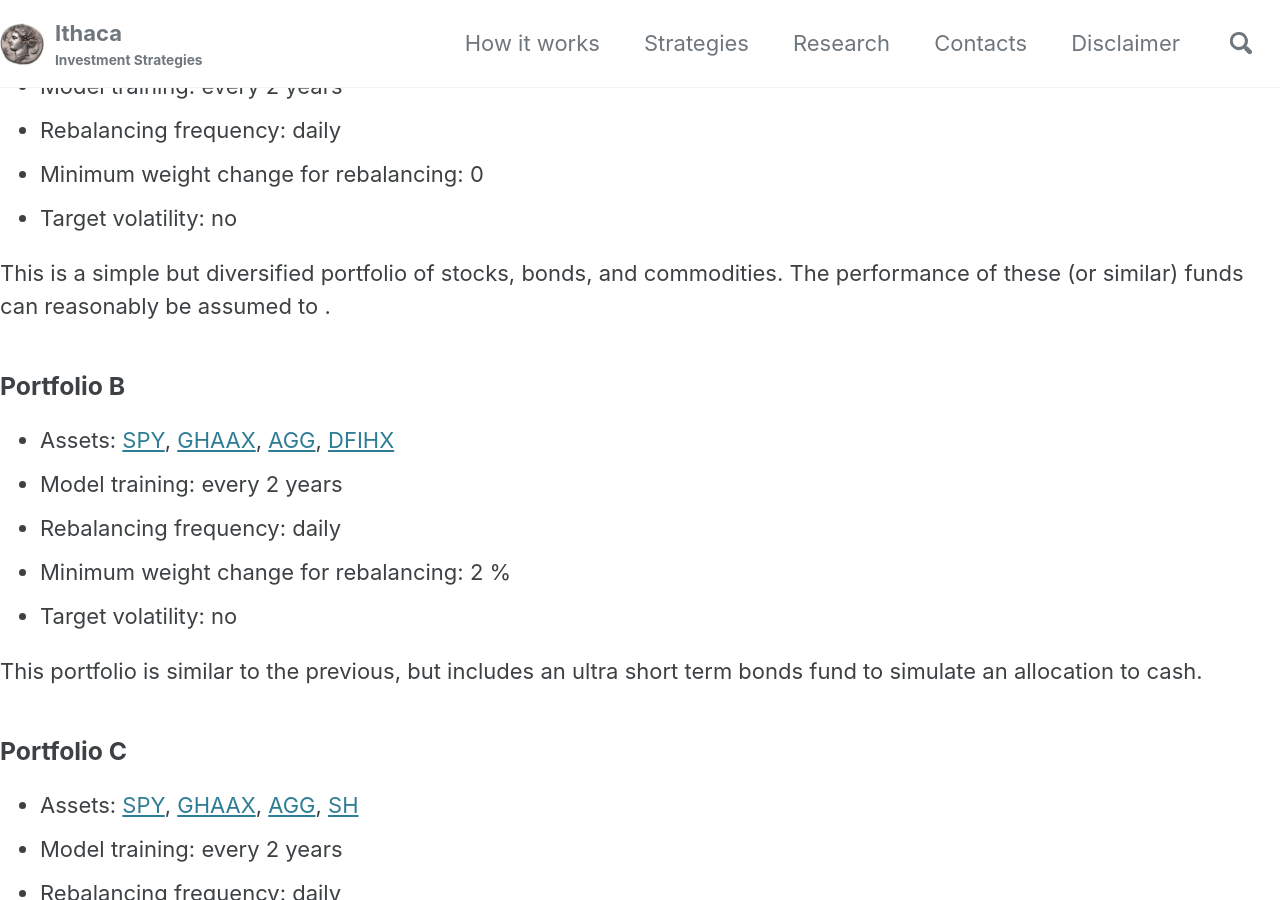
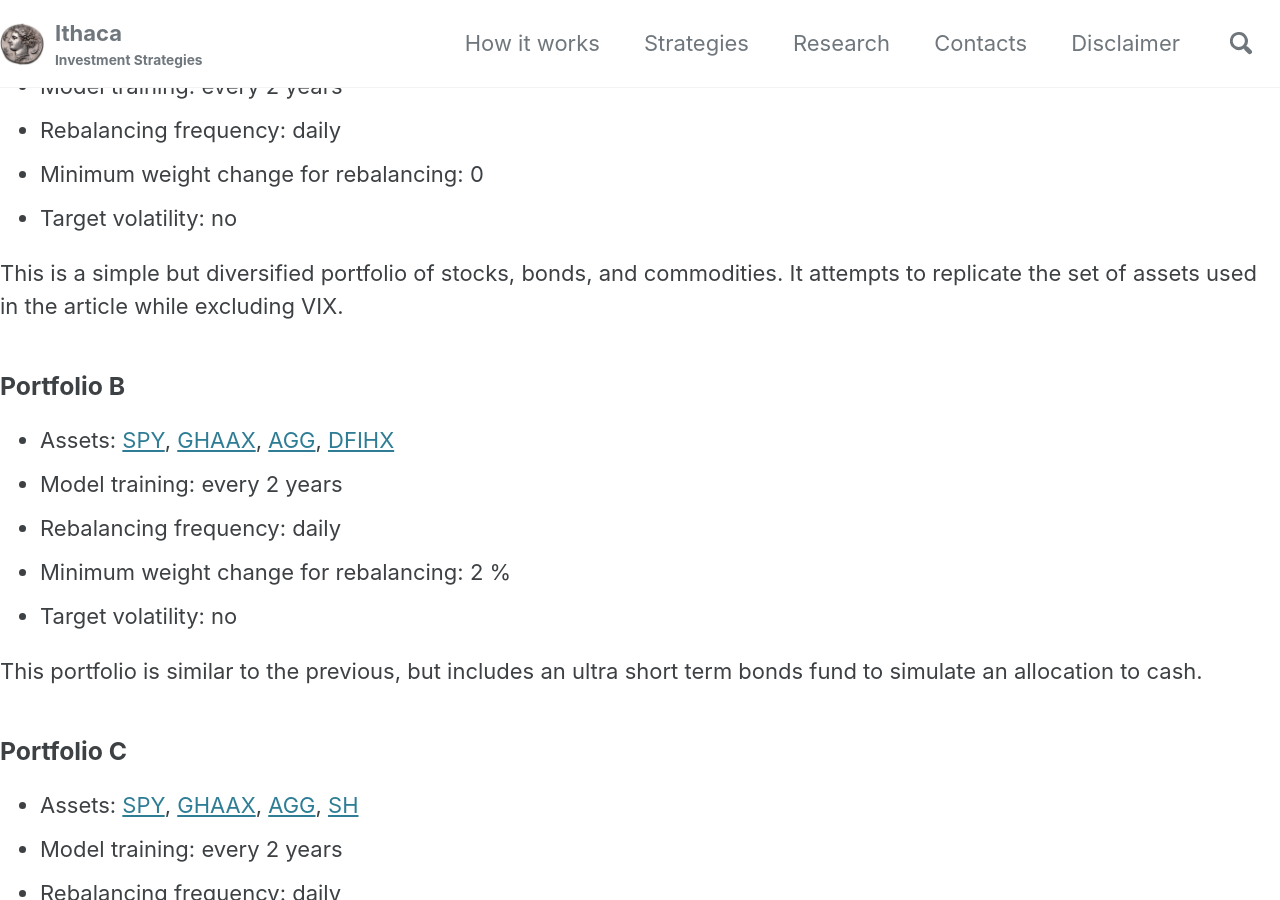
Before and after one commit to IthacaResearch/ithacaresearch.github.io, a Jekyll site: the page built from _research/dlpopt.md, in a window 1280 px wide and 900 px high, scrolled down 1653 px. Built offline with Jekyll 4.4.1, drawn with Linux system fonts in a browser that asks for light colours; cached includes are drawn as plain includes; our own code applies the rules of GitHub Pages for plain Markdown files.

Commit message:
Update dlpopt.md

```diff
--- a/_research/dlpopt.md
+++ b/_research/dlpopt.md
@@ -41,7 +41,7 @@
 - Minimum weight change for rebalancing: 0
 - Target volatility: no
 
-This is a simple but diversified portfolio of stocks, bonds, and commodities. The performance of these (or similar) funds can reasonably be assumed to .
+This is a simple but diversified portfolio of stocks, bonds, and commodities. It attempts to replicate the set of assets used in the article while excluding VIX.
 
 ### Portfolio B
 - Assets: [SPY](https://finance.yahoo.com/quote/SPY), [GHAAX](https://finance.yahoo.com/quote/GHAAX), [AGG](https://finance.yahoo.com/quote/VWESX), [DFIHX](https://finance.yahoo.com/quote/DFIHX)
```
